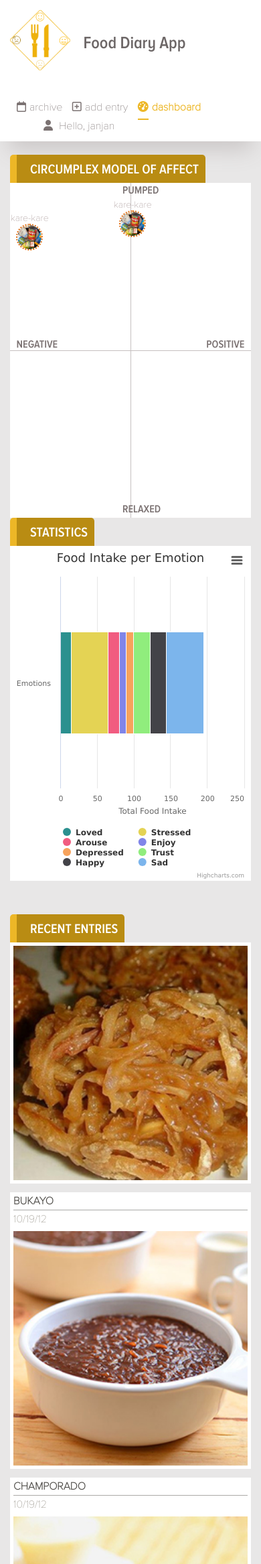
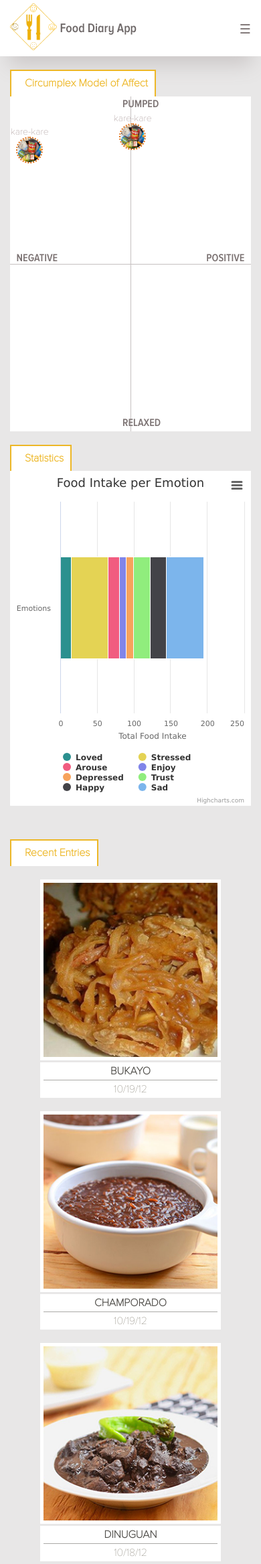
Before and after one commit to janjantandayag/fooddiary, a PHP site: page /dashboard.php in a window 390 px wide. Shown: the top 2335 px of the page at 67% size. Run offline with PHP 8.4, Linux system fonts and the light colour scheme; some libraries are stand-ins or nearby versions.

Commit message:
Fixed nav

```diff
--- a/dashboard.php
+++ b/dashboard.php
@@ -16,13 +16,22 @@
 						<h1 class="foodAppName" >Food Diary App</h1>
 					</div>
 					<div class="right-col">
-						<ul>
+						<ul id="topNav">
 							<li><a href="archive.php"><span class="fa fa-calendar-o"></span>archive</a></li>
 							<li><a href="add-entry.php"><span class="fa fa-plus-square-o"></span>add entry</a>	</li>
 							<li class="navActive"><a href="dashboard.php"><span class="fa fa-dashboard"></span>dashboard</a></li>
 							<li><a href="#"><span class="fa fa-user"></span> Hello, janjan</a></li>
 						</ul>
 					</div>
+					<div>
+						<a href="javascript:void(0);" onclick="myFunction();" class="icon">&#9776;</a>
+                        <ul  id="mobile"  class="displayNone">
+                            <li><a href="archive.php"><span class="fa fa-calendar-o"></span> archive</a></li>
+                            <li><a href="add-entry.php"><span class="fa fa-plus-square-o"></span> add entry</a>  </li>
+                            <li class="mobile-navActive"><a href="dashboard.php"><span class="fa fa-dashboard"></span> dashboard</a></li>
+                            <li><a href="#"><span class="fa fa-user"></span> Hello, janjan</a></li>
+                        </ul>
+                    </div>
 				</div>
 			</div>
 		</div>
@@ -51,7 +60,7 @@
 						</div>
 					</div>
 				</div>
-				<div class="col-md-6">
+				<div class="col-md-6 statContainer">
 					<div class="stat-header">
 						<h3 class="statTitle">Statistics</h3>
 					</div>
@@ -71,42 +80,42 @@
 				</div>
 			</div>
 			<div class="row recent-container">
-				<div class="col-md-2 col-sm-4">
+				<div class="col-md-2 col-sm-4 recentContainer">
 					<img class="recentEntriesImg" src="img/bukayo.jpg" />
 					<div class="recentEntriesDesc">
 						<p class="recentFoodName">bukayo</p>
 						<p class="recentEntriesDate">10/19/12</p>
 					</div>
 				</div>
-				<div class="col-md-2 col-sm-4">
+				<div class="col-md-2 col-sm-4 recentContainer">
 					<img class="recentEntriesImg" src="img/champorado.jpg" />
 					<div class="recentEntriesDesc">
 						<p class="recentFoodName">champorado</p>
 						<p class="recentEntriesDate">10/19/12</p>
 					</div>
 				</div>
-				<div class="col-md-2 col-sm-4">
+				<div class="col-md-2 col-sm-4 recentContainer">
 					<img class="recentEntriesImg" src="img/dinuguan.jpg" />
 					<div class="recentEntriesDesc">
 						<p class="recentFoodName">dinuguan</p>
 						<p class="recentEntriesDate">10/18/12</p>
 					</div>
 				</div>
-				<div class="col-md-2 col-sm-4">
+				<div class="col-md-2 col-sm-4 recentContainer">
 					<img class="recentEntriesImg" src="img/halo-halo.jpg" />
 					<div class="recentEntriesDesc">
 						<p class="recentFoodName">halo-halo</p>
 						<p class="recentEntriesDate">10/16/12</p>
 					</div>
 				</div>
-				<div class="col-md-2 col-sm-4">
+				<div class="col-md-2 col-sm-4 recentContainer">
 					<img class="recentEntriesImg" src="img/kalderata.jpg" />
 					<div class="recentEntriesDesc">
 						<p class="recentFoodName">kaldereta</p>
 						<p class="recentEntriesDate">10/15/12</p>
 					</div>
 				</div>
-				<div class="col-md-2 col-sm-4">
+				<div class="col-md-2 col-sm-4 recentContainer">
 					<img class="recentEntriesImg" src="img/kare-kare.jpg" />
 					<div class="recentEntriesDesc">
 						<p class="recentFoodName">kare-kare</p>
--- a/include/links.php
+++ b/include/links.php
@@ -4,4 +4,5 @@
 <script src="jquery/jquery.min.js"></script>
 <script src="bootstrap/js/bootstrap.min.js"></script>
 <link rel="stylesheet" type="text/css" href="style.css">
+<script src="script.js"></script>
 <script src="https://use.fontawesome.com/0c7a3095b5.js"></script>
--- a/index.php
+++ b/index.php
@@ -16,7 +16,7 @@
 						</div>
 						<div class="form--body">
 							<div class="form">
-								<form>
+								<form action="dashboard.php">
 									<input type="text" class="form-control" placeholder="username" />
 									<input type="password" class="form-control" placeholder="password" />
 									<input type="submit" value="Log in" />
--- /dev/null
+++ b/script.js
@@ -0,0 +1,14 @@
+function myFunction() {
+    var x = document.getElementById("mobile");
+    if (x.className === "displayNone") {
+        x.className = "displayBlock";
+    } else {
+        x.className = "displayNone";
+    }
+}
+
+$(window).resize(function() {
+  if($(window).width()>=994){
+  	$('#mobile').attr('class','displayNone');
+  }
+});
--- a/style.css
+++ b/style.css
@@ -204,10 +204,12 @@ input, select {
 }
 .mainPage{
     background:#e8e7e7;
+    overflow-x: hidden;
 }
 .mainPage header{
     background:#ffffff;
     padding:15px 0;
+    position: relative;
     -webkit-box-shadow: 0px 26px 30px -13px rgba(203,199,199,1);
     -moz-box-shadow: 0px 26px 30px -13px rgba(203,199,199,1);
     box-shadow: 0px 26px 30px -13px rgba(203,199,199,1);
@@ -239,11 +241,16 @@ input, select {
     color:#7b7272;
     margin-right:5px;
 }
-.right-col a{
+.right-col a,.icon{
     font-size: 100%;
     color:#7b7272;
     font-family: novaThin;
     text-decoration: none;
+}
+.icon{
+    float:right;
+    margin-top:30px;
+    font-size:120%;
 }
 .right-col a:hover .fa,.right-col a:hover{
     color:#000000;
@@ -260,7 +267,7 @@ input, select {
     display: inline-block;
     margin-left:10px;
 }
-.right-col ul li:last-child{
+.right-col ul li:nth-child(4){
     margin-left:50px;
 }
 .navActive a{
@@ -273,12 +280,58 @@ input, select {
     color:#edb727;
     font-weight: bold;
 }
+#mobile{
+    z-index: 1;
+}
+#mobile li{
+    list-style: none;
+    display: block;
+}
+#mobile a{
+    font-size: 100%;
+    color:#fff;
+    font-family: novaThin;
+    text-decoration: none;
+}
+#mobile li{
+    padding:20px;
+}
+.icon{
+    display: none;
+}
+#mobile{
+    position: absolute;
+    background:#edb727;
+    width: 100%;
+    text-align: center;
+}
+#mobile a:hover{
+    color:#000;
+    padding-bottom: 5px;
+    border-bottom: 2px solid #000;
+    transition: 1s all;
+}
+.mobile-navActive a{
+    color:#000;
+    padding-bottom: 5px;
+    border-bottom: 2px solid #000;
+}
 .circumplex-model{
     width:100%;
     height:500px;
     background:#ffffff;
     position: relative;
     overflow: hidden;
+}
+
+.displayNone{
+    top:-9999px;
+}
+.displayBlock{
+    left:0%;
+    top:79px;
+    transition: .5s all;
+
 }
 /* VERTICAL LINE */
 .circumplex-model:before{
@@ -329,16 +382,16 @@ input, select {
     margin-top:20px;
 }
 .circumplexTitle,.statTitle,.recentEntriesHeader{
-    text-transform: uppercase;
-    background:#b98c13;
-    color:#ffffff;
-    font-family: altCondensedSemibold;
-    font-size: 125%;
+    background: #ffffff;
+    color: #edb727;
+    font-family: novaThin;
+    font-size: 100%;
+    font-weight: bold;
     display: inline-block;
-    padding:10px 10px 10px 20px;
-    border-left:10px solid #edb727;
-    border-top-right-radius: 5px;
-    border-top-left-radius: 5px;
+    padding: 10px 10px 10px 20px;
+    border-left: 2px solid #edb727;
+    border-right:2px solid #edb727;
+    border-top:2px solid #edb727;
 }
 #statChart{
     height: 500px;
@@ -392,9 +445,43 @@ input, select {
     #myCarousel{
         display: none;
     }
+    #topNav{
+        display: none;
+    }
+    .icon{
+        display: block;
+    }
+    .mobile{
+        display: block;
+    }
+    .foodAppName{
+        font-size:120%;
+        top:-27px;
+        margin-left:0px;
+    }
+    .left-col img{
+        width:70px;
+    }
+    .mainPage header{
+        padding:5px 0;
+    }
+    .statContainer{
+        margin-top:20px;
+    }
 }
 @media screen and (max-width:425px){
     .form-container{
         padding:0 20px;
     }
 }
+@media screen and (max-width:768px){
+    .recentEntriesImg{
+        margin-bottom:  0px;
+    }
+    .recentContainer{
+        text-align: center;
+        max-width:300px;
+        margin:20px auto;
+    }
+
+}
```
